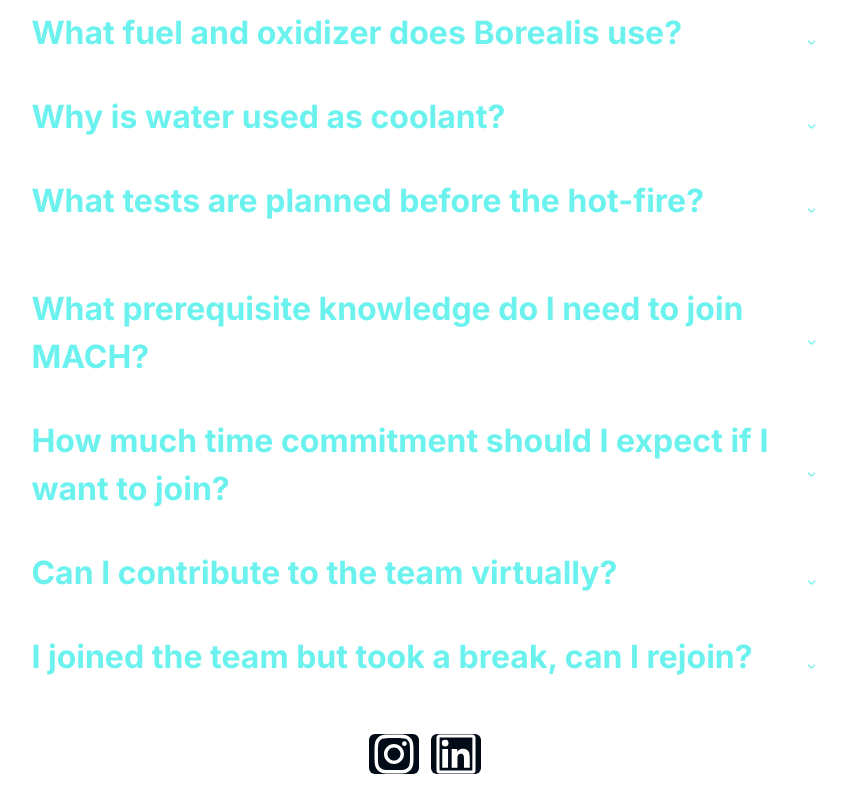
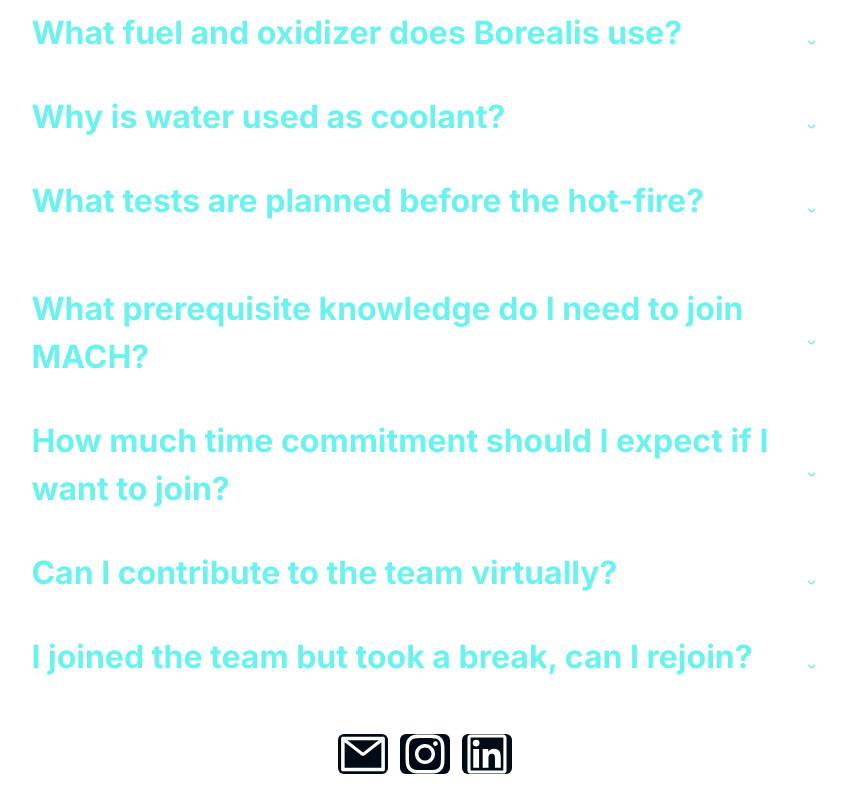
Before and after one commit to ryepropgroup/mach-website, a Next.js app: page /mach-website/faq in a window 1280 px wide. Shown: the part 1854-2654 px from the top of the page, without its empty margins (215-1061 px from the left). Built offline with nearby package versions, Linux system fonts and the light colour scheme.

Commit message:
fix: add email copy to socials footer

```diff
--- a/src/components/socialsFooter.tsx
+++ b/src/components/socialsFooter.tsx
@@ -1,9 +1,34 @@
-import { Center, IconButton, Link } from "@chakra-ui/react";
-import { AiOutlineInstagram, AiOutlineLinkedin } from "react-icons/ai";
+import {
+  Center,
+  IconButton,
+  Link,
+  Tooltip,
+  useClipboard,
+} from "@chakra-ui/react";
+import {
+  AiOutlineInstagram,
+  AiOutlineLinkedin,
+  AiOutlineMail,
+} from "react-icons/ai";
 
 export default function SocialsFooter() {
+  const { hasCopied, onCopy } = useClipboard("mach@ryerson.ca");
   return (
-    <Center m="2%">
+    <Center as="footer" m="2%">
+      <Tooltip
+        closeOnClick={false}
+        hasArrow
+        label={hasCopied ? "Email Copied!" : "Copy Email"}
+      >
+        <IconButton
+          mx="0.5%"
+          color="white"
+          bg="black"
+          aria-label="MACH Email"
+          icon={<AiOutlineMail size="50px" />}
+          onClick={onCopy}
+        />
+      </Tooltip>
       <Link mx="0.5%" href="https://www.instagram.com/mach_tmu/">
         <IconButton
           color="white"
```
